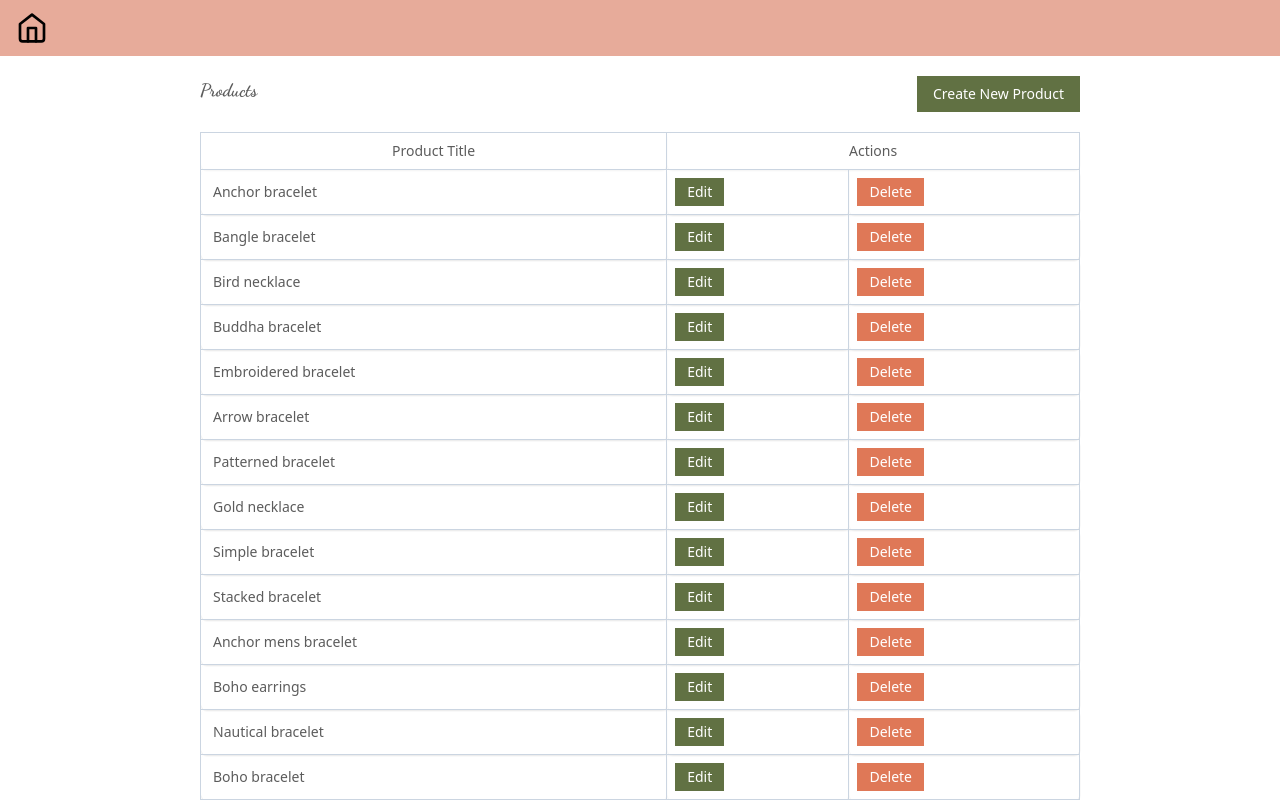
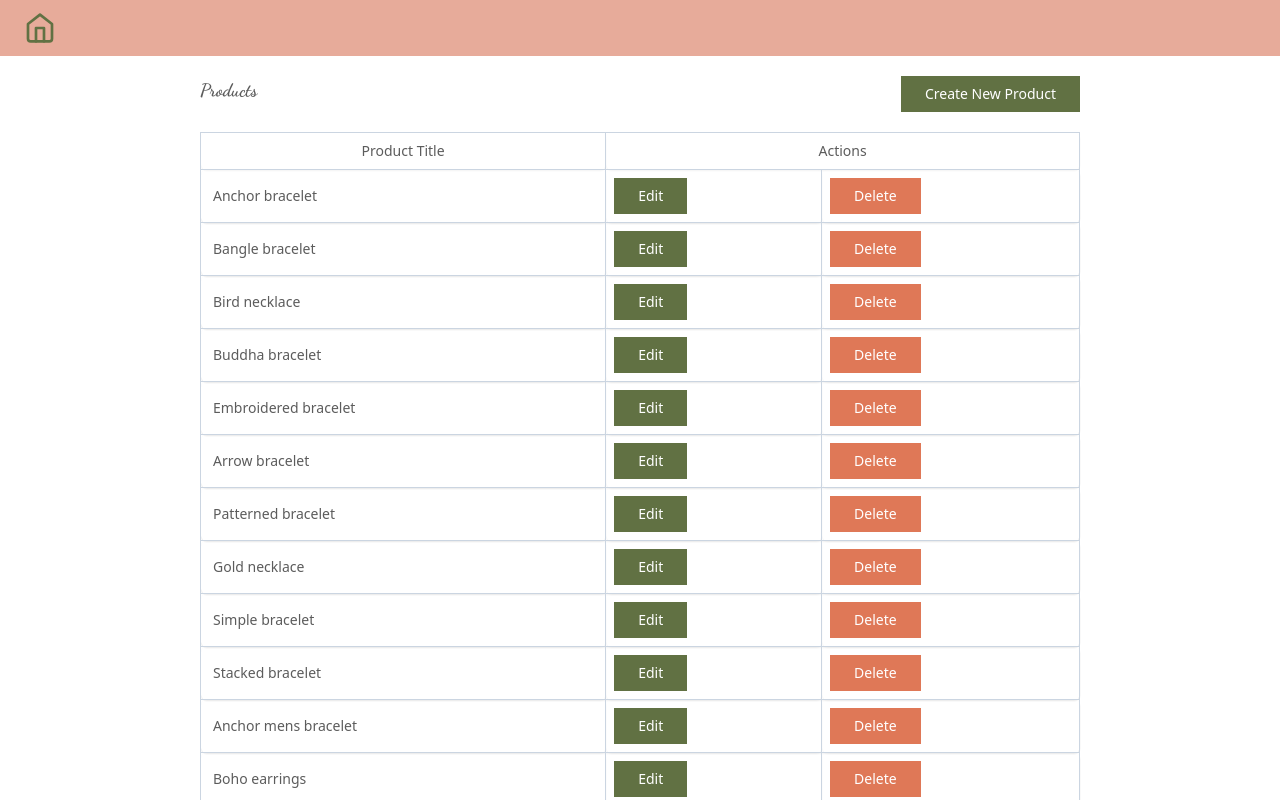
Before and after one commit to andjared/webshop_admin_panel, a Next.js app: page / in a window 1280 px wide. Shown: the top 800 px of the page. Built offline with nearby package versions, Linux system fonts and the light colour scheme.

Commit message:
wrapp buton inside link

```diff
--- a/app/(pages)/create/page.tsx
+++ b/app/(pages)/create/page.tsx
@@ -45,9 +45,11 @@ function Create() {
         <button className="bg-positive outline-slate-400 outline-offset-3 text-slate-100 font-medium px-4 py-2 ">
           Save
         </button>
-        <button className="bg-warning outline-slate-400 outline-offset-3 text-slate-100 font-medium px-4 py-2 ">
-          <Link href="/">Cancel</Link>
-        </button>
+        <Link href="/">
+          <button className="bg-warning outline-slate-400 outline-offset-3 text-slate-100 font-medium px-4 py-2 ">
+            Cancel
+          </button>
+        </Link>
       </div>
     </form>
   );
--- a/app/(pages)/edit/[id]/page.tsx
+++ b/app/(pages)/edit/[id]/page.tsx
@@ -46,7 +46,7 @@ function Edit({ params: { id } }: Props) {
       focus:outline-none focus:border-sky-500 focus:ring-1 focus:ring-sky-500"
         />
       </label>
-      <div className="flex flex-col justify-between gap-3">
+      <div className="flex flex-col justify-between gap-4">
         <label htmlFor="fileUpload" className="pointer-events-none">
           <a className="bg-accent text-md text-white font-medium cursor-pointer pointer-events-auto py-2 px-3">
             Select image
@@ -65,9 +65,11 @@ function Edit({ params: { id } }: Props) {
         <button className="bg-positive outline-slate-400 outline-offset-3 text-slate-100 font-medium px-4 py-2 ">
           Save Changes
         </button>
-        <button className="bg-warning outline-slate-400 outline-offset-3 text-slate-100 font-medium px-4 py-2 ">
-          <Link href="/">Cancel</Link>
-        </button>
+        <Link href="/">
+          <button className="bg-warning outline-slate-400 outline-offset-3 text-slate-100 font-medium px-4 py-2 ">
+            Cancel
+          </button>
+        </Link>
       </div>
     </form>
   );
--- a/app/(pages)/page.tsx
+++ b/app/(pages)/page.tsx
@@ -7,11 +7,12 @@ function Home() {
     <main className="flex flex-col justify-center align-center text-primary max-w-4xl mx-auto px-2">
       <header className="flex justify-between align-center my-5">
         <h2 className="font-title font-extrabold text-lg">Products</h2>
-        <button className="bg-positive font-medium py-2 px-4">
-          <Link href="/create" className="text-sm text-white font-medium">
+
+        <Link href="/create" className="text-sm text-white font-medium">
+          <button className="bg-positive font-medium py-2 px-6">
             Create New Product
-          </Link>
-        </button>
+          </button>
+        </Link>
       </header>
 
       <table className="table-auto py-8 text-sm">
@@ -38,14 +39,14 @@ function Home() {
                 {product.title}
               </td>
               <td className="border-collapse border border-slate-300 rounded-md  border-spacing-2 shadow-sm p-2">
-                <button className="bg-positive text-white font-medium py-1 px-3">
-                  <Link href={`/edit/${product.id}`} className="text-sm">
+                <Link href={`/edit/${product.id}`} className="text-sm z-10">
+                  <button className="bg-positive text-white font-medium py-2 px-6 pointer-events-auto">
                     Edit
-                  </Link>
-                </button>
+                  </button>
+                </Link>
               </td>
               <td className="border-collapse border border-slate-300 rounded-md  border-spacing-2 shadow-sm p-2">
-                <button className="bg-warning text-white font-medium py-1 px-3">
+                <button className="bg-warning text-white font-medium py-2 px-6">
                   Delete
                 </button>
               </td>
--- a/app/components/Header.tsx
+++ b/app/components/Header.tsx
@@ -3,7 +3,7 @@ import Image from "next/image";
 
 function Header() {
   return (
-    <nav className="text-positive bg-accent h-14 flex items-center px-4 py-2">
+    <header className="text-positive bg-accent h-14 flex items-center px-6 py-2">
       <Link href="/">
         <Image
           src="/home.svg"
@@ -13,7 +13,7 @@ function Header() {
           className="text-positive"
         />
       </Link>
-    </nav>
+    </header>
   );
 }
 
```
Also changed, not shown: public/home.svg.
